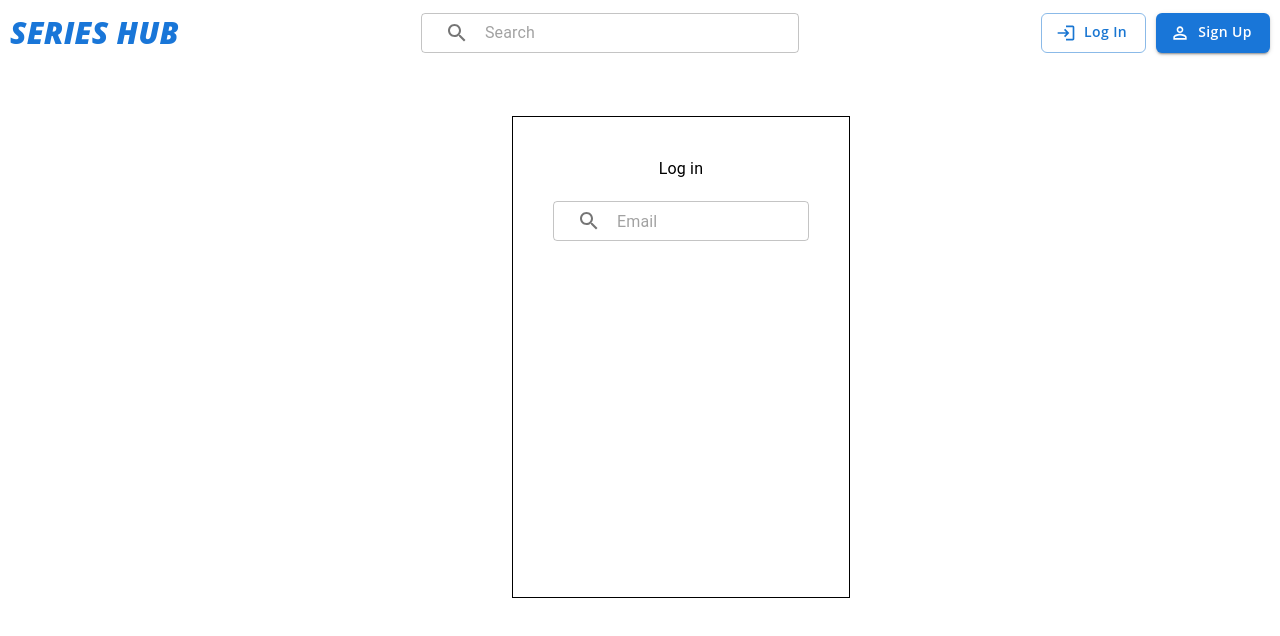
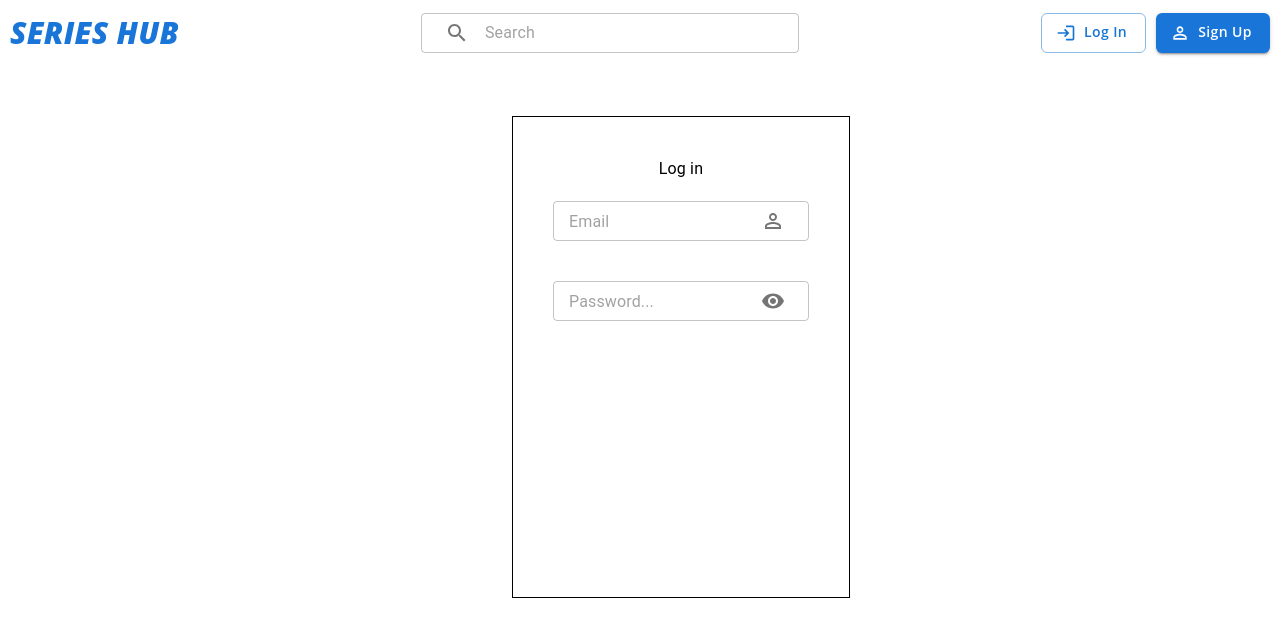
Before and after one commit to Roopa2615/SeriesHub, a React (Create React App) app: page /login in a window 1280 px wide. Shown: the top 636 px of the page. Built offline with nearby package versions, Linux system fonts and the light colour scheme; the HTML template or start-up script is replaced by a standard one.

Commit message:
fixed styling issuesof header

```diff
--- a/src/Pages/HomePage.jsx
+++ b/src/Pages/HomePage.jsx
@@ -19,7 +19,7 @@ const HomePage = () => {
 
   return (
     <Box sx={{ width: "100%", heigth: "100%" }}>
-      <Box sx={{ position: "fixed", width: "100%", background: "#FFFFFF" }}>
+      <Box sx={{ position: "fixed", width: "100%", background: "#FFFFFF", zIndex:1 }}>
         <Header />
       </Box>
       <Box sx={{ display: "flex",
--- a/src/Pages/LoginPage.jsx
+++ b/src/Pages/LoginPage.jsx
@@ -1,20 +1,36 @@
 import React, { useState } from "react";
 import { Header } from "../Components/Common";
 import { Box } from "@mui/system";
-import { Typography, TextField, IconButton, InputAdornment } from "@mui/material";
-import SearchIcon from "@mui/icons-material/Search";
+import {
+  Typography,
+  TextField,
+  IconButton,
+  InputAdornment,
+} from "@mui/material";
+import SignUpIcon from "@mui/icons-material/PersonOutline";
+import VisibilityIcon from '@mui/icons-material/Visibility';
 
 const LoginPage = () => {
+  const [email, setEmail] = useState("");
+  const [password, setPassword] = useState("");
 
-    const [email, setEmail] = useState('');
+  const handleEmail = (e) => {
+    let currentValue = e.target.value;
+    if (currentValue) {
+      setEmail(currentValue);
+    } else {
+      setEmail("");
+    }
+  };
 
-    const handleEmail = (e) => {
-        let currentValue = e.target.value;
-        if(currentValue) {
-            setEmail(currentValue);
-        }
-        console.log(e.target.value);
+  const handlePassWord = (e) => {
+    let currentValue = e.target.value;
+    if (currentValue) {
+      setPassword(currentValue);
+    } else {
+      setPassword("");
     }
+  };
 
   return (
     <Box sx={{ width: "100%", heigth: "100%" }}>
@@ -33,11 +49,19 @@ const LoginPage = () => {
           marginTop: "4%",
           padding: "40px",
           flexDirection: "column",
-          gap:'20px'
+          gap: "20px",
         }}
       >
         <Typography>Log in</Typography>
-        <Box>
+        <Box
+          sx={{
+            display: "flex",
+            justifyContent: "center",
+            flexDirection: "column",
+            gap: "40px",
+            width: "100%"
+          }}
+        >
           <TextField
             variant="outlined"
             value={email}
@@ -60,13 +84,44 @@ const LoginPage = () => {
             }}
             placeholder="Email"
             InputProps={{
-              startAdornment: (
-                <InputAdornment position="start">
+              endAdornment: (
+                <InputAdornment position="end">
                   <IconButton>
-                    <SearchIcon />
+                    <SignUpIcon />
                   </IconButton>
                 </InputAdornment>
-              )
+              ),
+            }}
+          />
+          <TextField
+            variant="outlined"
+            value={password}
+            onChange={(event) => handlePassWord(event)}
+            sx={{
+              width: "100%",
+              fontFamily: "Open Sans",
+              fontSize: "14px",
+              fontWeight: 600,
+              borderRadius: "6px",
+              borderColor: "#dadada",
+              background: "#fff",
+              "& .MuiInputBase-root": {
+                height: "40px",
+                padding: "0px 16px",
+              },
+              "& .MuiInputBase-input": {
+                padding: "0px",
+              },
+            }}
+            placeholder="Password..."
+            InputProps={{
+              endAdornment: (
+                <InputAdornment position="end">
+                  <IconButton>
+                    <VisibilityIcon />
+                  </IconButton>
+                </InputAdornment>
+              ),
             }}
           />
         </Box>
```
